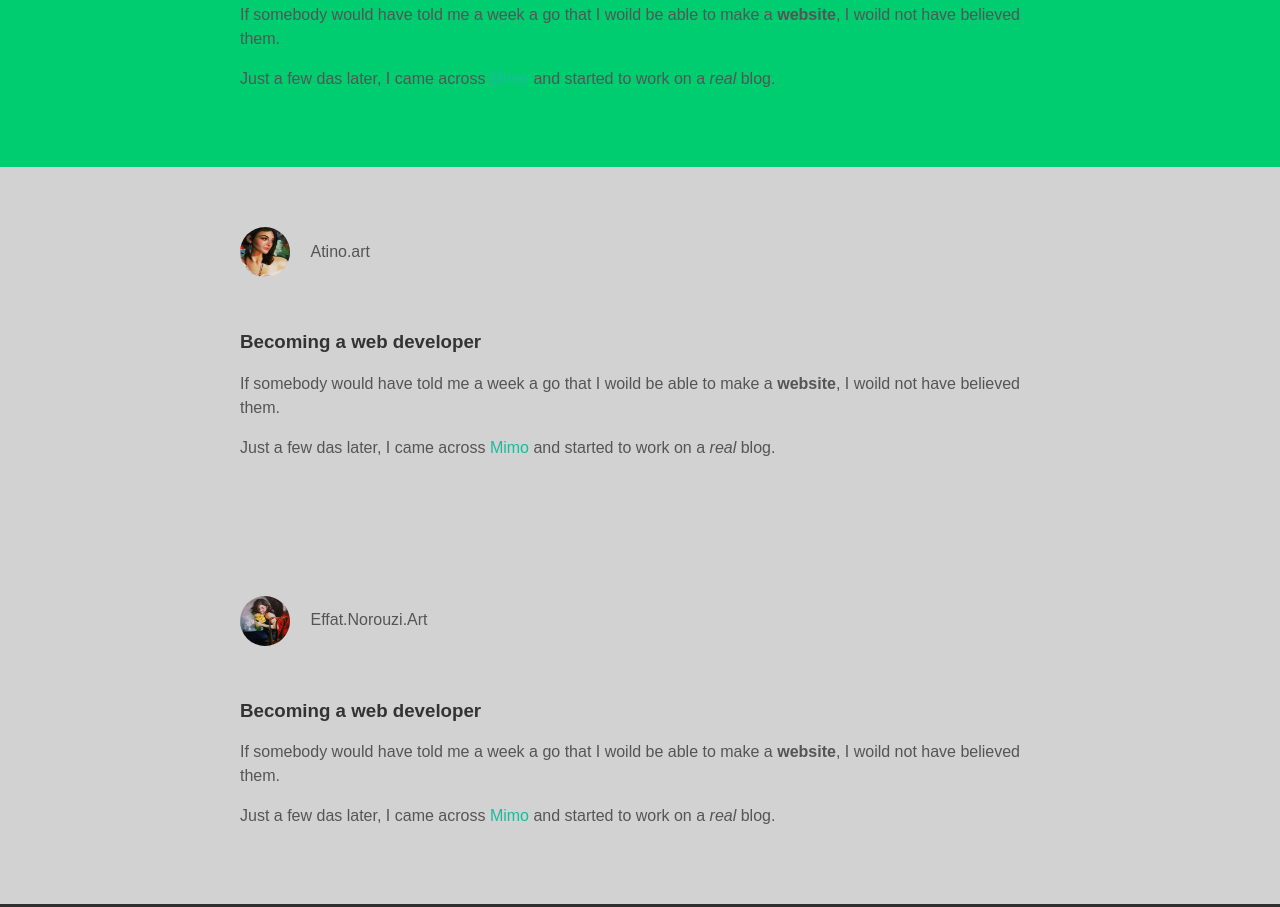
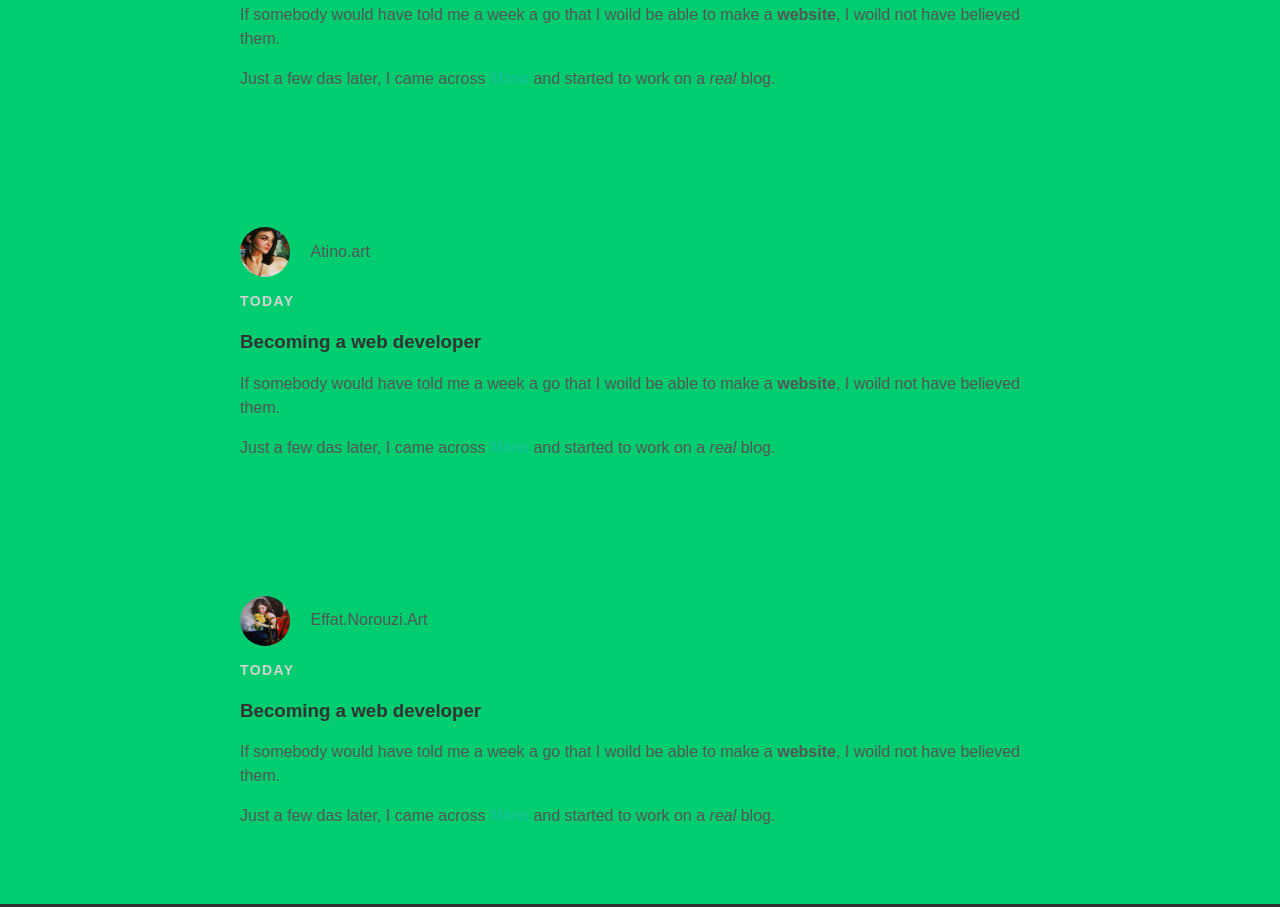
Before and after one commit to MajMajVPN/atyorkide.github.io, a plain HTML site: page index.html in a window 1280 px wide. Shown: the part 351-1258 px from the top of the page. Drawn offline with Linux system fonts and the light colour scheme; a script that the page names is missing.

Commit message:
Update style.css

```diff
--- a/content/style.css
+++ b/content/style.css
@@ -105,6 +105,6 @@
 .about-author img {
   border-radius: 50%;
 }
-.post-container:nth-child(even) {
+//.post-container:nth-child(even) {
   background-color: #d2d2d2;
 }
```
